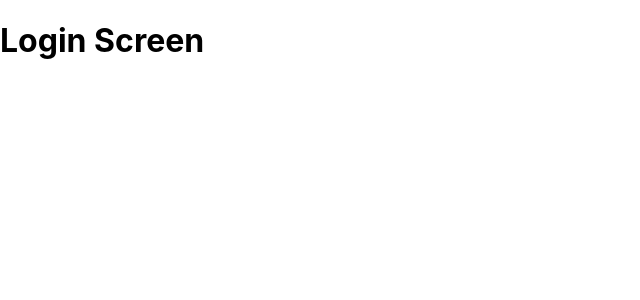
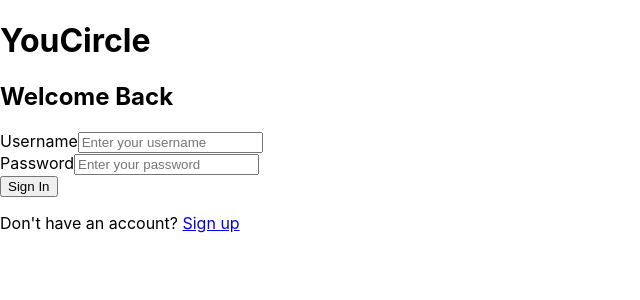
Before and after one commit to sakshambansal03/YouCircle, a React (Create React App) app: page / in a window 1280 px wide. Shown: the top 300 px of the page, without its empty margins (0-640 px from the left). Built offline with nearby package versions, Linux system fonts and the light colour scheme.

Commit message:
Adding login screen functionality
Added state management for username and password, and implemented form submission handling.

```diff
--- a/src/components/screens/LoginScreen.js
+++ b/src/components/screens/LoginScreen.js
@@ -1,10 +1,54 @@
-import React from 'react';
+import React, { useState } from 'react';
 import './LoginScreen.css';
 
 function LoginScreen() {
+  const [username, setUsername] = useState('');
+  const [password, setPassword] = useState('');
+
+  const handleSubmit = (e) => {
+    e.preventDefault();
+    console.log('Login attempt:', { username, password });
+    // Navigate to home page after successful login
+    navigate('/home');
+  };
+
+
   return (
-    <div>
-      <h1>Login Screen</h1>
+    <div className="login-screen">
+      <div className="login-box">
+        <h1 className="login-title">YouCircle</h1>
+        <h2 className="login-subtitle">Welcome Back</h2>
+        <form onSubmit={handleSubmit} className="login-form">
+          <div className="input-group">
+            <label htmlFor="username">Username</label>
+            <input
+              type="text"
+              id="username"
+              value={username}
+              onChange={(e) => setUsername(e.target.value)}
+              placeholder="Enter your username"
+              required
+            />
+          </div>
+          <div className="input-group">
+            <label htmlFor="password">Password</label>
+            <input
+              type="password"
+              id="password"
+              value={password}
+              onChange={(e) => setPassword(e.target.value)}
+              placeholder="Enter your password"
+              required
+            />
+          </div>
+          <button type="submit" className="login-button">
+            Sign In
+          </button>
+        </form>
+        <div className="login-footer">
+          <p>Don't have an account? <a href="#" className="signup-link">Sign up</a></p>
+        </div>
+      </div>
     </div>
   );
 }
```
